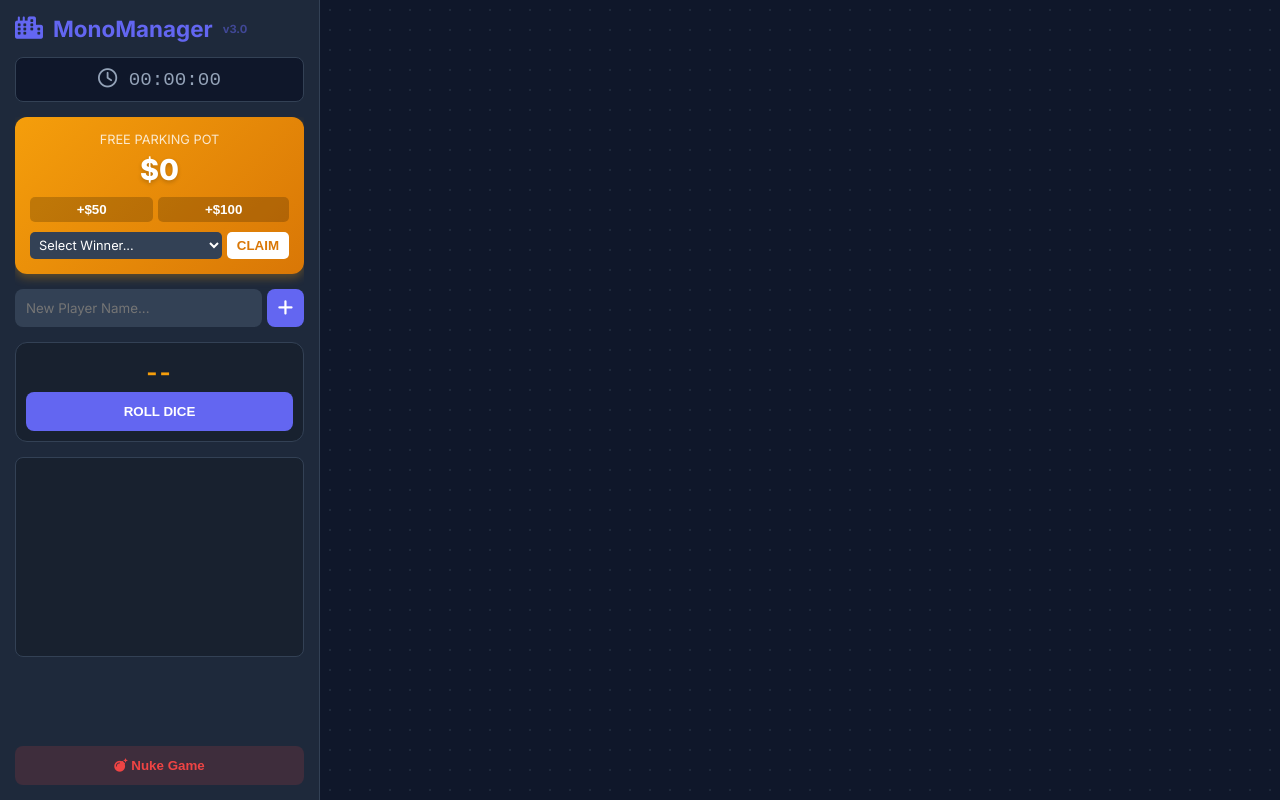
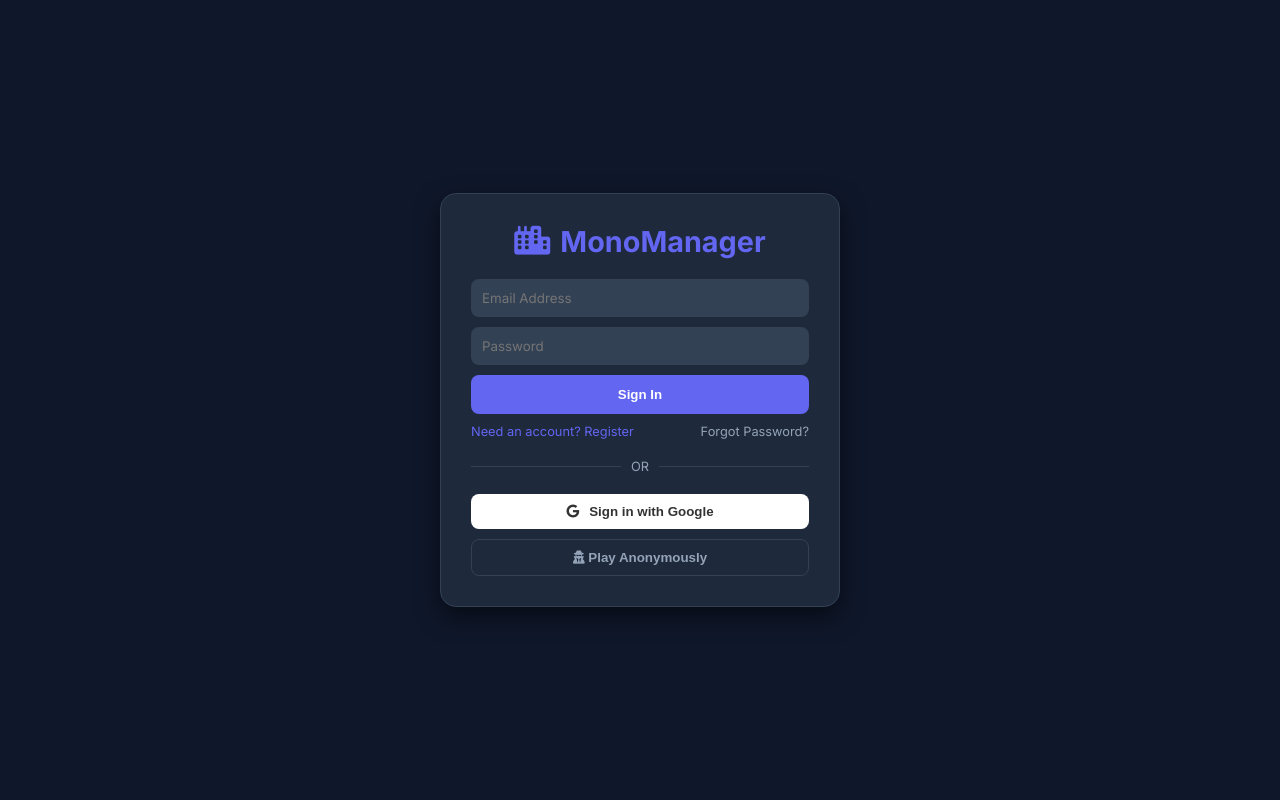
Before and after one commit to notalec1/monopoly-manager, a plain HTML site: page index.html in a window 1280 px wide. Drawn offline with nearby package versions, Linux system fonts and the light colour scheme; no server answers.

Commit message:
Update index.html

```diff
--- a/index.html
+++ b/index.html
@@ -12,6 +12,43 @@
 </head>
 <body>
 
+    <!-- AUTH OVERLAY -->
+    <div id="authOverlay" class="auth-overlay">
+        <div class="auth-card">
+            <div class="brand" style="justify-content:center; margin-bottom:20px; font-size:1.8rem;">
+                <i class="fa-solid fa-city"></i> MonoManager
+            </div>
+
+            <!-- Error Message -->
+            <div id="authError" class="auth-error" style="display:none;"></div>
+
+            <!-- Email/Pass Form -->
+            <form id="emailForm" onsubmit="handleEmailAuth(event)">
+                <input type="email" id="emailInput" placeholder="Email Address" required style="margin-bottom:10px;">
+                <input type="password" id="passInput" placeholder="Password" required style="margin-bottom:10px;">
+
+                <button type="submit" class="btn-primary" id="authBtnLabel">Sign In</button>
+            </form>
+
+            <div style="display:flex; justify-content:space-between; margin-top:10px; font-size:0.8rem;">
+                <a href="#" onclick="toggleAuthMode()" id="toggleAuthText" style="color:var(--primary); text-decoration:none;">Need an account? Register</a>
+                <a href="#" onclick="handlePasswordReset()" style="color:var(--text-muted); text-decoration:none;">Forgot Password?</a>
+            </div>
+
+            <div class="divider">OR</div>
+
+            <!-- Social / Anon -->
+            <button class="btn-google" onclick="signInGoogle()">
+                <i class="fa-brands fa-google"></i> Sign in with Google
+            </button>
+
+            <button class="btn-anon" onclick="signInAnon()">
+                <i class="fa-solid fa-user-secret"></i> Play Anonymously
+            </button>
+        </div>
+    </div>
+
+    <!-- MAIN APP WRAPPER -->
     <div class="app-wrapper">
         <!-- Sidebar -->
         <nav class="sidebar">
@@ -64,7 +101,11 @@
                 </div>
             </div>
 
-            <div style="margin-top:auto;">
+            <div style="margin-top:auto; display:flex; flex-direction:column; gap:10px;">
+                <button class="btn-tiny" onclick="logout()" style="background:#334155; width:100%; padding:10px; font-size:0.9rem;">
+                    <i class="fa-solid fa-right-from-bracket"></i> Sign Out
+                </button>
+
                 <button class="btn-danger" onclick="resetGame()">
                     <i class="fa-solid fa-bomb"></i> Nuke Game
                 </button>
```
